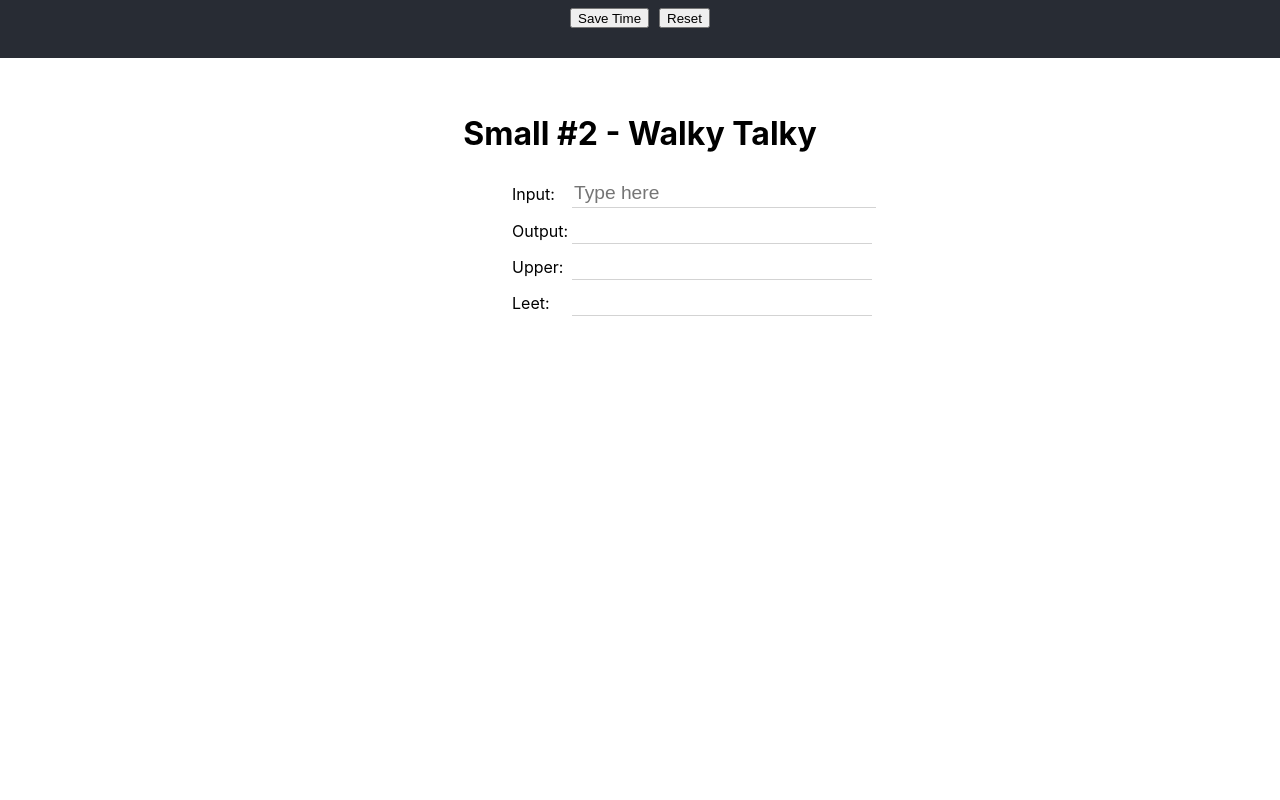
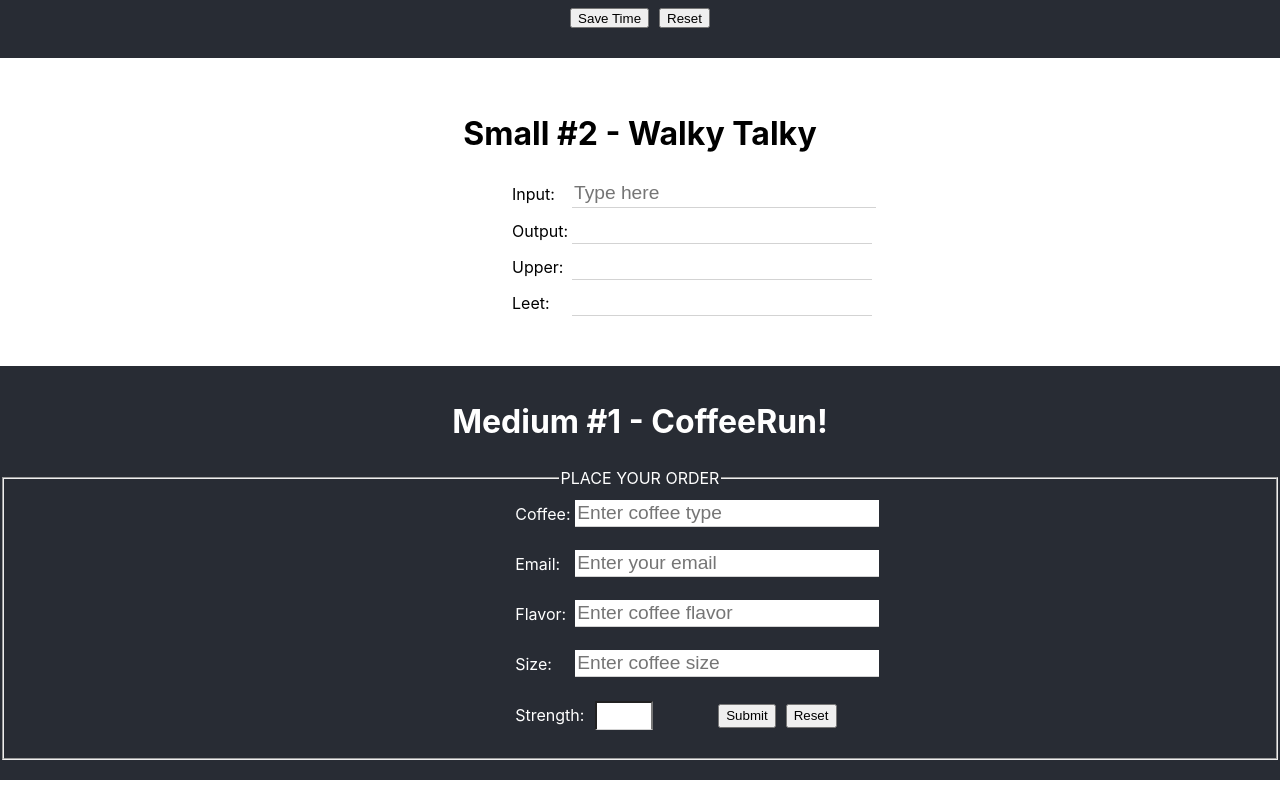
Before and after one commit to GFore/dc-React-Scoreboard, a React (Create React App) app: page / in a window 1280 px wide. Shown: the part 591-1391 px from the top of the page. Before the commit the page ends 957 px from the top, so only its background shows below. Built offline with nearby package versions, Linux system fonts and the light colour scheme.

Commit message:
adds coffee run front end

```diff
--- a/src/App.css
+++ b/src/App.css
@@ -50,6 +50,24 @@
   text-align: center;
 }
 
+.coffeeRunFormButtons{
+  margin-left: 40%;
+  margin-bottom: 10px;
+  text-align: left;
+  display: flex;
+  align-items: center;
+}
+
+.coffeeRunFormButtons .btnGroup{
+  margin-left: 40px;
+}
+
+
+.strength {
+  display: flex;
+  align-items: center
+}
+
 .talky {
   margin-left: 40%;
   margin-bottom: 10px;
@@ -74,3 +92,12 @@
   height: 1.3em;
   font-size: 1.2em;
 }
+
+.talky-num {
+  border-bottom: solid 1px lightgray;
+  width: 50px;
+  height: 1.3em;
+  font-size: 1.2em;
+  margin-left: 20px;
+  margin-right: 20px;
+}
--- a/src/App.js
+++ b/src/App.js
@@ -3,6 +3,7 @@ import './App.css';
 import Scores from './Scores';
 import Times from './Times';
 import Talkies from './Talkies';
+import CoffeeRuns from './CoffeeRuns';
 
 class App extends Component {
   render() {
@@ -21,6 +22,10 @@ class App extends Component {
           <h2>Small #2 - Walky Talky</h2>
           <Talkies />
         </div>
+        <div className="Exercise evenEx">
+          <h2>Medium #1 - CoffeeRun!</h2>
+          <CoffeeRuns />
+        </div>
       </div>
     );
   }
--- /dev/null
+++ b/src/CoffeeButtons.js
@@ -0,0 +1,14 @@
+import React from 'react';
+
+
+function CoffeeButtons(props) {
+    return (
+        <div className="btnGroup">
+            <button onClick={() => props.handleSubmit()}>Submit</button>
+            <button onClick={() => props.handleReset()}>Reset</button>
+        </div>
+    );
+}
+
+
+export default CoffeeButtons;
--- /dev/null
+++ b/src/CoffeeInputs.js
@@ -0,0 +1,43 @@
+import React from 'react';
+import CoffeeButtons from './CoffeeButtons'
+
+function CoffeeInputs(props) {
+    const inpName = props.name.toLowerCase();
+    if (props.type !== "number") {
+      return (
+        <div className="talky">
+          <div className="talky-label"><label htmlFor={inpName}>{props.name}: </label></div>
+          <input
+            id={inpName}
+            className="talky-text"
+            // value={props.term}
+            onChange={props.changeHandler}
+            placeholder={props.placeholder}
+            type={props.type}
+          />
+          <br /><br />
+        </div>
+      );
+    } else {
+        return (
+            <div className="coffeeRunFormButtons">
+              <div className="strength">
+                <div className="talky-label"><label htmlFor={inpName}>{props.name}: </label></div>
+                <input
+                  id={inpName}
+                  className="talky-num"
+                  // value={props.term}
+                  onChange={props.changeHandler}
+                  min="0"
+                  max="100"
+                  type={props.type}
+                />
+              </div>
+              <CoffeeButtons />
+            </div>
+        );
+    }
+}
+
+
+export default CoffeeInputs;
--- /dev/null
+++ b/src/CoffeeRuns.js
@@ -0,0 +1,77 @@
+import React, { Component } from 'react';
+import CoffeeInputs from './CoffeeInputs';
+// import TimeStamp from './TimeStamp';
+
+class CoffeeRuns extends Component {
+  constructor(props) {
+    super(props);
+    this.state = {
+      formCoffee: "",
+      formEmail: "",
+      formFlavor: "",
+      formSize: "",
+      formStrength: ""
+    }
+  }
+  render() {
+    return (
+        <div className="time-container">
+            <form action="https://dc-coffeerun.herokuapp.com/api/coffeeOrders" method="POST" data-form>
+            <fieldset >
+                <legend> PLACE YOUR ORDER</legend>
+                <CoffeeInputs
+                    name="Coffee"
+                    term={this.state.formCoffee}
+                    changeHandler={(event) => this._onChange("formCoffee", event.target.value)}
+                    placeholder="Enter coffee type"
+                    type="text"
+                />
+                <CoffeeInputs
+                    name="Email"
+                    term={this.state.formEmail}
+                    changeHandler={(event) => this._onChange("formEmail", event.target.value)}
+                    placeholder="Enter your email"
+                    type="email"
+                />
+                <CoffeeInputs
+                    name="Flavor"
+                    term={this.state.formFlavor}
+                    changeHandler={(event) => this._onChange("formFlavor", event.target.value)}
+                    placeholder="Enter coffee flavor"
+                    type="text"
+                />
+                <CoffeeInputs
+                    name="Size"
+                    term={this.state.formSize}
+                    changeHandler={(event) => this._onChange("formSize", event.target.value)}
+                    placeholder="Enter coffee size"
+                    type="text"
+                />
+                <CoffeeInputs
+                    name="Strength"
+                    term={this.state.formStrength}
+                    changeHandler={(event) => this._onChange("formStrength", event.target.value)}
+                    placeholder=""
+                    type="number"
+                />
+                {/* <input type="submit" value="Submit" />
+                <input type="reset" /> */}
+            </fieldset>
+            </form>
+        </div>
+    );
+  }
+
+    _onChange = (keyName, userInput) => {
+       console.log(keyName);
+       console.log(userInput);
+        this.setState({
+            [keyName]: userInput
+        });
+    };
+
+
+
+}
+
+export default CoffeeRuns;
--- a/src/InputBox.js
+++ b/src/InputBox.js
@@ -7,7 +7,7 @@ function InputBox(props) {
           <input
             className="talky-text"
             value={props.term}
-            onChange={props.onChange}
+            onChange={(event) => props.changeHandler(event.target.value)}
             placeholder="Type here"
           />
           {/* <button type="submit">add</button> */}
--- a/src/Talkies.js
+++ b/src/Talkies.js
@@ -14,7 +14,7 @@ class Talkies extends Component {
         <div>
             <InputBox
                 term={this.state.term}
-                onChange={(event) => this._onChange(event.target.value)}
+                changeHandler={this._onChange}
             />
             <OutputBox
                 outType="Output"
--- a/src/index.css
+++ b/src/index.css
@@ -23,3 +23,7 @@ button {
   height: 20px;
   margin: 3px
 }
+
+.coffeeRunFormButtons button {
+  height: 24px;
+}
```
